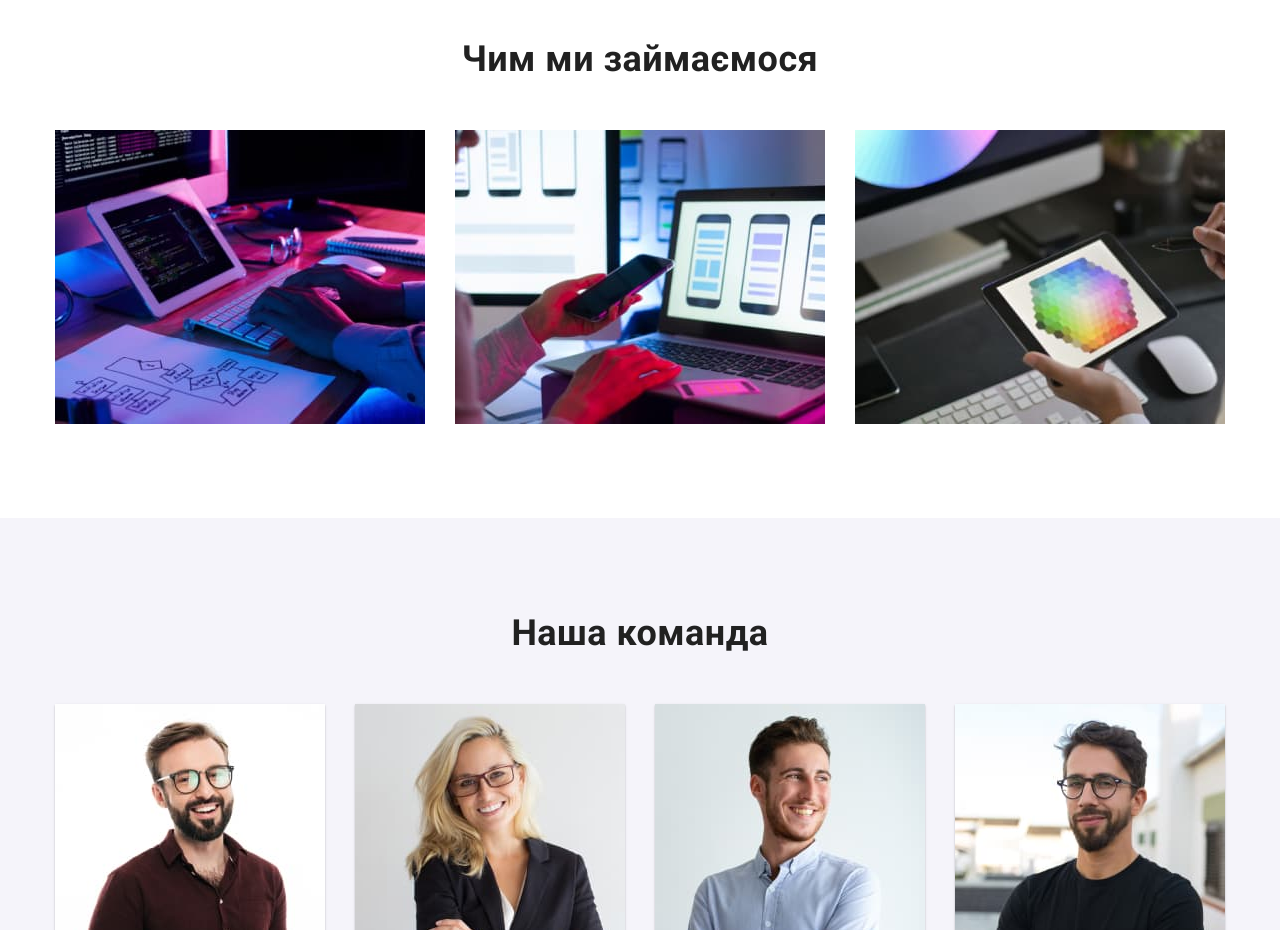
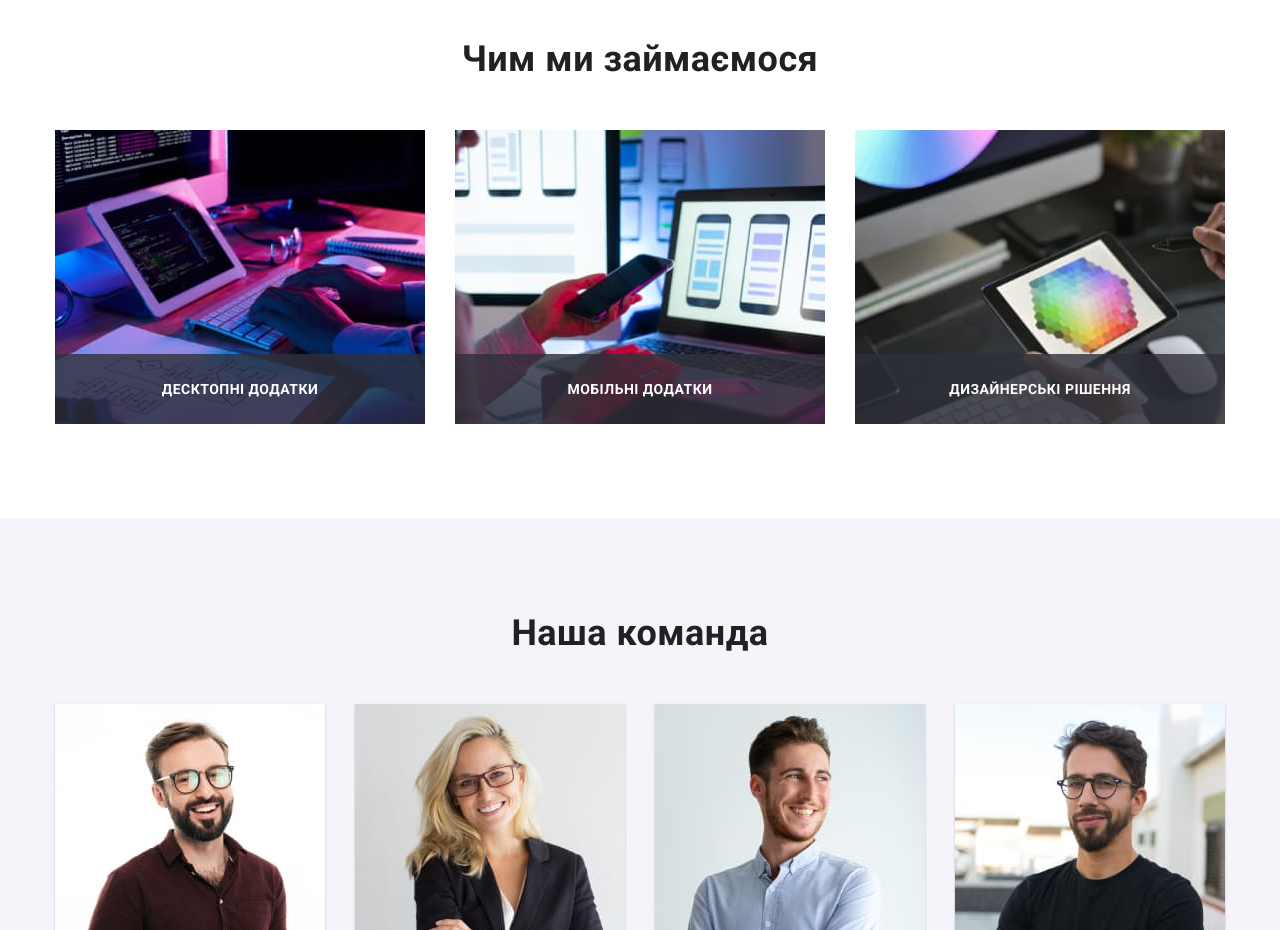
Before and after one commit to torn80beta/goit-markup-hw-05, a plain HTML site: page index.html in a window 1280 px wide. Shown: the part 1080-2010 px from the top of the page. Drawn offline with nearby package versions, Linux system fonts and the light colour scheme.

Commit message:
spec-overlay have been added

```diff
--- a/css/styles.css
+++ b/css/styles.css
@@ -167,7 +167,7 @@ img {
     fill: currentColor;
 }
 
-/* Animation */
+/* Navigation animation */
 
 .site-nav .link,
 .contacts .link {
@@ -338,6 +338,29 @@ img {
 
 .specialization .item + .item {
     margin-left: var(--card-set-gap);
+}
+
+.specialization .item {
+    position: relative;
+
+}
+
+.spec-overlay {
+    position: absolute;
+    display: flex;
+    justify-content: center;
+    align-items: center;
+    bottom: 0;
+    right: 0;
+    width: 100%;
+    height: 70px;
+
+    font-weight: 700;
+    font-size: 14px;
+    line-height: calc(16/14);
+    text-transform: uppercase;
+    color: var(--primary-light-color);
+    background-color: rgba(47, 48, 58, 0.8);
 }
 
 /* Our Command */
--- a/index.html
+++ b/index.html
@@ -118,6 +118,7 @@
           <h2 class="title">Чим ми займаємося</h2>
           <ul class="list specialization">
             <li class="item">
+              <div class="spec-overlay">Десктопні додатки</div>
               <img
                 src="./images/work_box1.jpg"
                 alt="Зображення програміста крупним планом, який працює за робочим столом в офісі"
@@ -125,6 +126,7 @@
               />
             </li>
             <li class="item">
+              <div class="spec-overlay">Мобільні додатки</div>
               <img
                 src="./images/work_box2.jpg"
                 alt="Дизайнери розробляють інтерфейс для мобільних додатків."
@@ -132,6 +134,7 @@
               />
             </li>
             <li class="item">
+              <div class="spec-overlay">Дизайнерські рішення</div>
               <img
                 src="./images/work_box3.jpg"
                 alt="Художник із графічним планшетом що обирає палітру кольорів"
```
